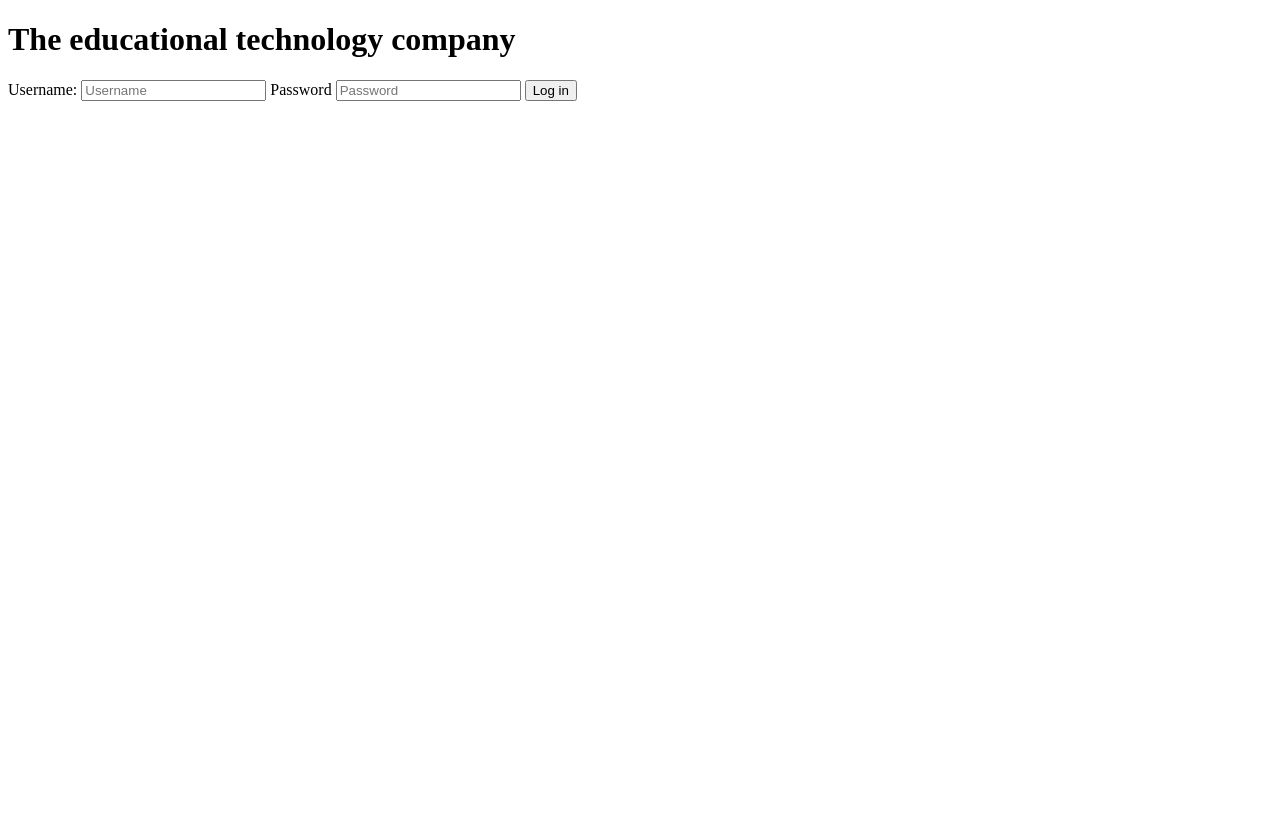
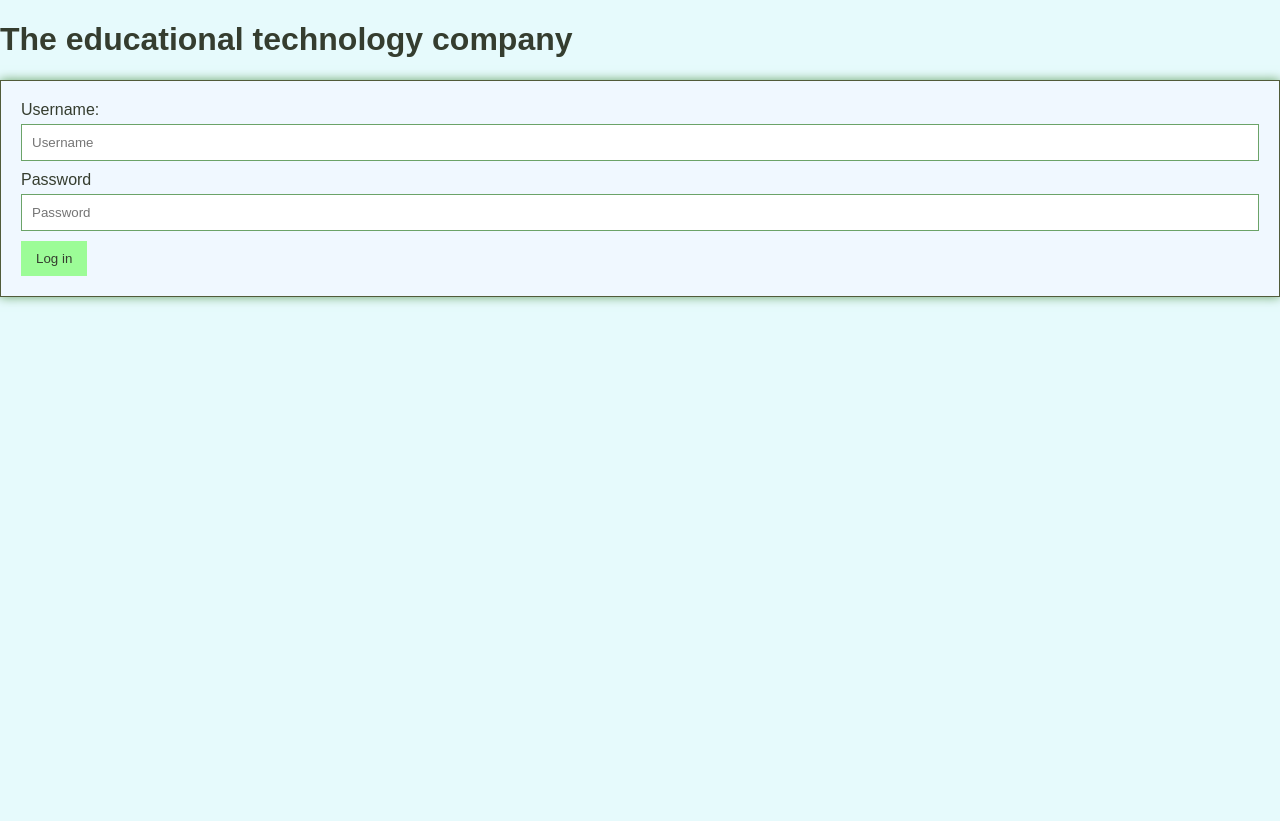
Before and after one commit to teachmachines/to-do-list, a Flask app: page /login in a window 1280 px wide. Before the commit the page ends 101 px from the top, so only its background shows below. Run offline with Flask 3, Linux system fonts and the light colour scheme.

Commit message:
Added style to the form and a front page.

```diff
--- a/app.py
+++ b/app.py
@@ -1,5 +1,6 @@
 from flask import Flask, request, render_template, url_for, redirect
 from markupsafe import escape
+import db
 
 # Create the Web Server Gateway Interface Application
 # __name__ returns the file name e.g. app.py this lets us know where to find things like the template
@@ -45,7 +46,7 @@ def login():
     if request.method == "POST":
         username = request.form["username"]
         password = request.form["password"]
-        if valid_login(username, password):
+        if db.valid_login(username, password):
             return redirect(url_for("index"))
         else:
             error = "Login Attempt Failed"
@@ -54,11 +55,7 @@ def login():
         return render_template("login.html", error=error)
 
 
-def valid_login(un, pwd):
-    if un == "admin" and pwd == "1234":
-        return True
-    else:
-        return False
+
 
 
 if __name__ == '__main__':
--- /dev/null
+++ b/db.py
@@ -0,0 +1,5 @@
+def valid_login(un, pwd):
+    if un == "admin" and pwd == "1234":
+        return True
+    else:
+        return False
--- /dev/null
+++ b/static/style.css
@@ -0,0 +1,37 @@
+body {
+    font-family: Arial, sans-serif; /* Improves readability */
+    background-color: #e6fafcff; /* Azure Web background */
+    color: #353d2fff; /* Black Olive text */
+    height: 100vh;
+    margin: 0;
+}
+form {
+    padding: 20px;
+    border: 1px solid #515b3aff; /* Dark Moss Green border */
+    background-color: #f0f8ff;
+    box-shadow: 0 0 10px #6ba368ff; /* Asparagus shadow */
+}
+label {
+    margin-bottom: 5px;
+    display: block;
+}
+input[type="text"],
+input[type="password"] {
+    width: calc(100% - 22px); /* Full width minus padding */
+    padding: 10px;
+    margin-bottom: 10px;
+    border: 1px solid #6ba368ff; /* Asparagus border */
+}
+input[type="submit"] {
+    background-color: #9cfc97ff; /* Light Green background */
+    color: #353d2fff; /* Black Olive text */
+    padding: 10px 15px;
+    border: none;
+    cursor: pointer;
+}
+input[type="submit"]:hover {
+    background-color: #6ba368ff; /* Asparagus background on hover */
+}
+p {
+    color: #d9534f; /* Use a red tone for errors */
+}
--- a/templates/base.html
+++ b/templates/base.html
@@ -2,6 +2,7 @@
 <html lang="en">
 <head>
     <title>The educational technology company</title>
+    <link rel="stylesheet" type="text/css" href="{{ url_for('static', filename='style.css') }}">
 </head>
 <body>
     <h1> The educational technology company </h1>
```
